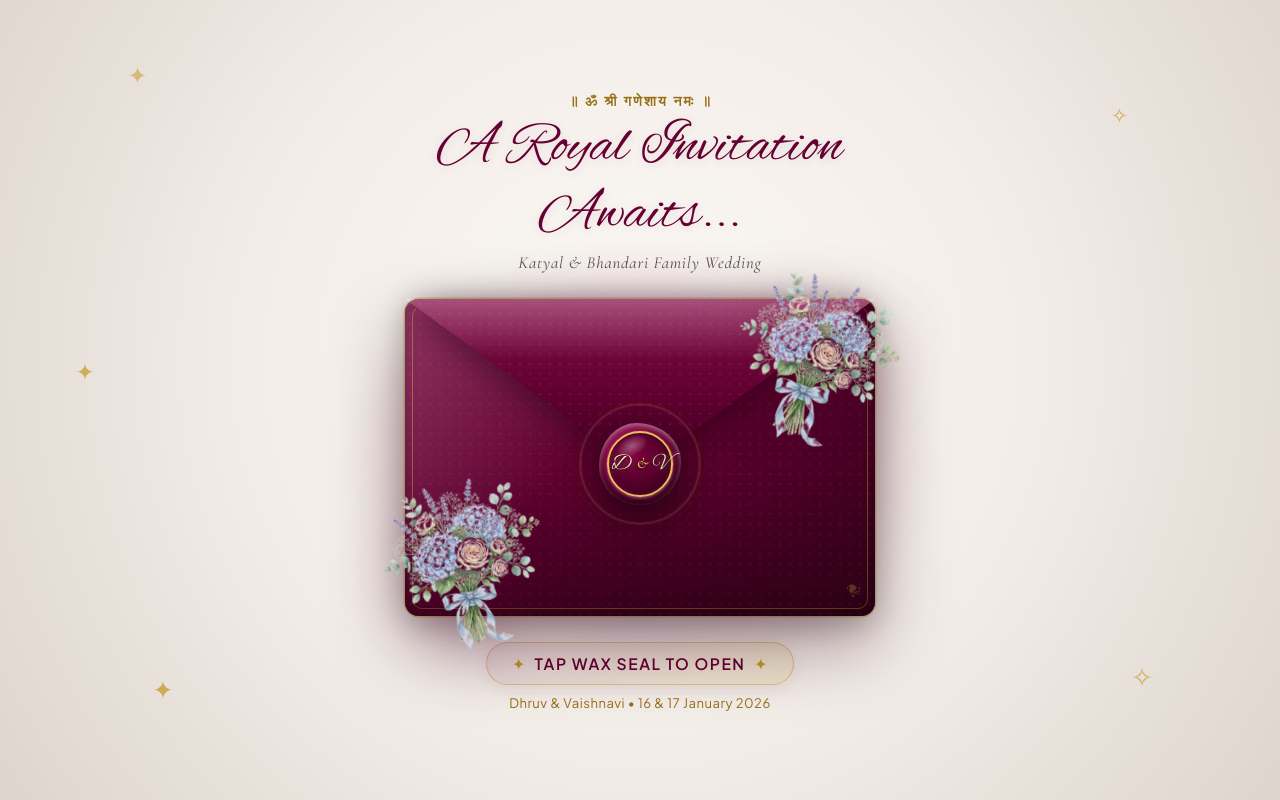
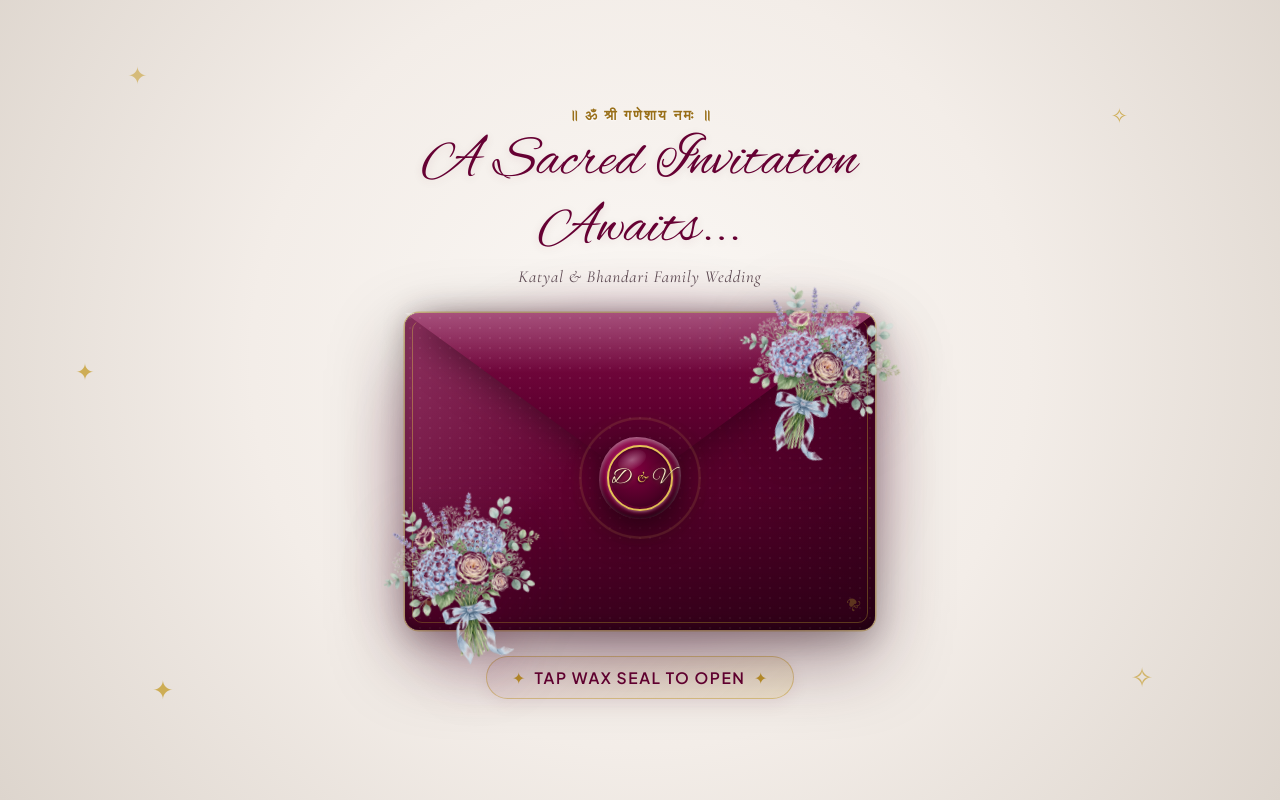
Before and after one commit to Dhruv12katyal/InvitationApp, an Angular app: page / in a window 1280 px wide. Shown: the top 800 px of the page. Built offline with nearby package versions, Linux system fonts and the light colour scheme; a web font is replaced by a local one.

Commit message:
optimize entry

```diff
--- a/src/app/components/entry-envelope/entry-envelope.component.html
+++ b/src/app/components/entry-envelope/entry-envelope.component.html
@@ -15,7 +15,7 @@
     <!-- Top Headline (Fades out when card rolls out) -->
     <div #headerText class="ceremony-top-header">
       <span class="ceremony-badge font-devanagari">॥ ॐ श्री गणेशाय नमः ॥</span>
-      <h2 class="header-script-title font-script">A Royal Invitation Awaits...</h2>
+      <h2 class="header-script-title font-script">A Sacred Invitation Awaits...</h2>
       <p class="header-sub-tag font-serif">Katyal & Bhandari Family Wedding</p>
     </div>
 
@@ -105,7 +105,7 @@
         <span class="click-to-open-label font-serif">Tap Wax Seal to Open</span>
         <span class="prompt-star">✦</span>
       </div>
-      <p class="prompt-sub-hint font-sans">Dhruv & Vaishnavi • 16 & 17 January 2026</p>
+      <!-- <p class="prompt-sub-hint font-sans">Dhruv & Vaishnavi • 16 & 17 January 2026</p> -->
     </div>
 
     <!-- 5. GRAND ROYAL WEDDING INVITATION CARD (Centered in Screen via GSAP) -->
@@ -181,10 +181,10 @@
             <div class="reading-progress-track">
               <div class="reading-progress-bar"></div>
             </div>
-            <button type="button" class="btn-enter-website" (click)="enterCelebrations(); $event.stopPropagation()">
+            <!-- <button type="button" class="btn-enter-website" (click)="enterCelebrations(); $event.stopPropagation()">
               <span>Explore Full Wedding Celebrations</span>
               <span class="arrow-ico">→</span>
-            </button>
+            </button> -->
           </div>
 
         </div>
```
